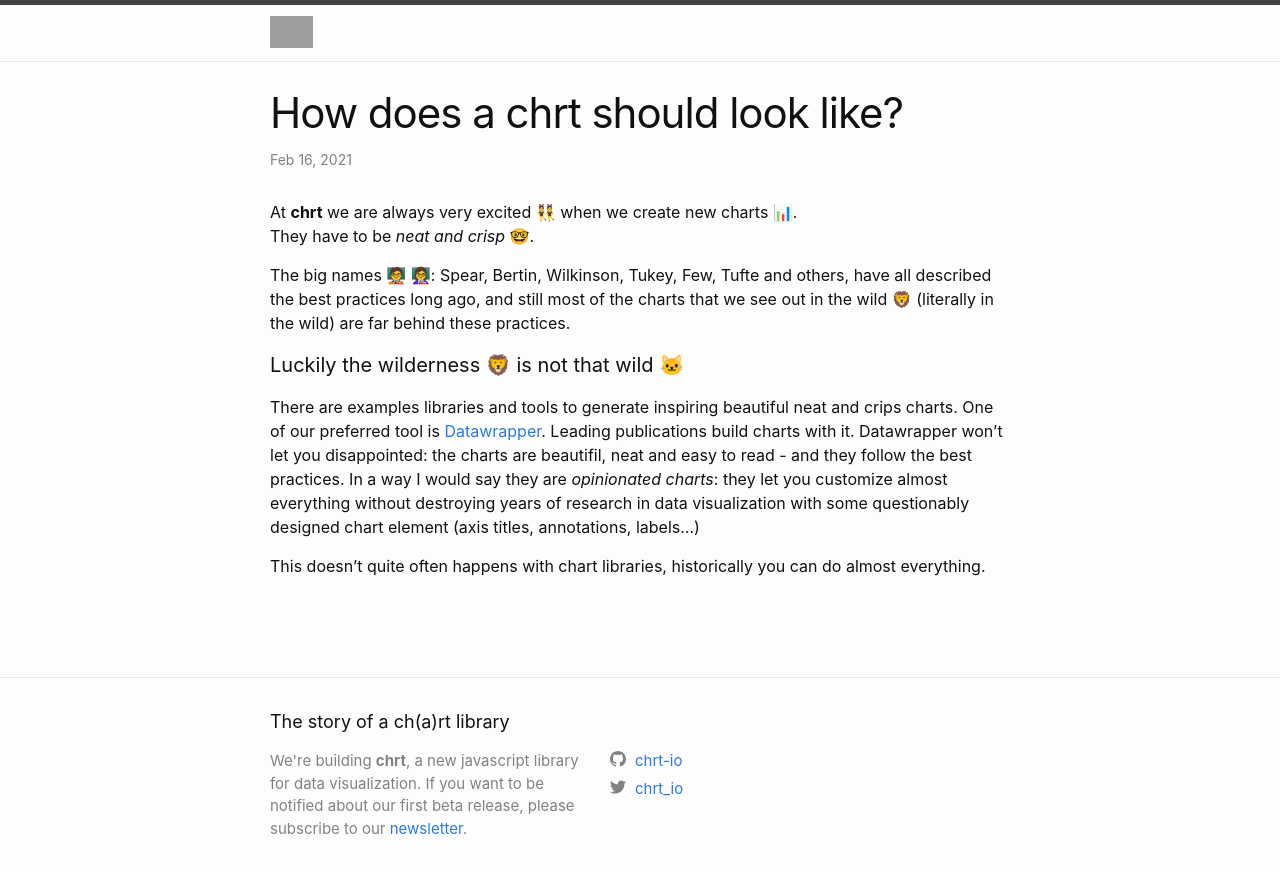
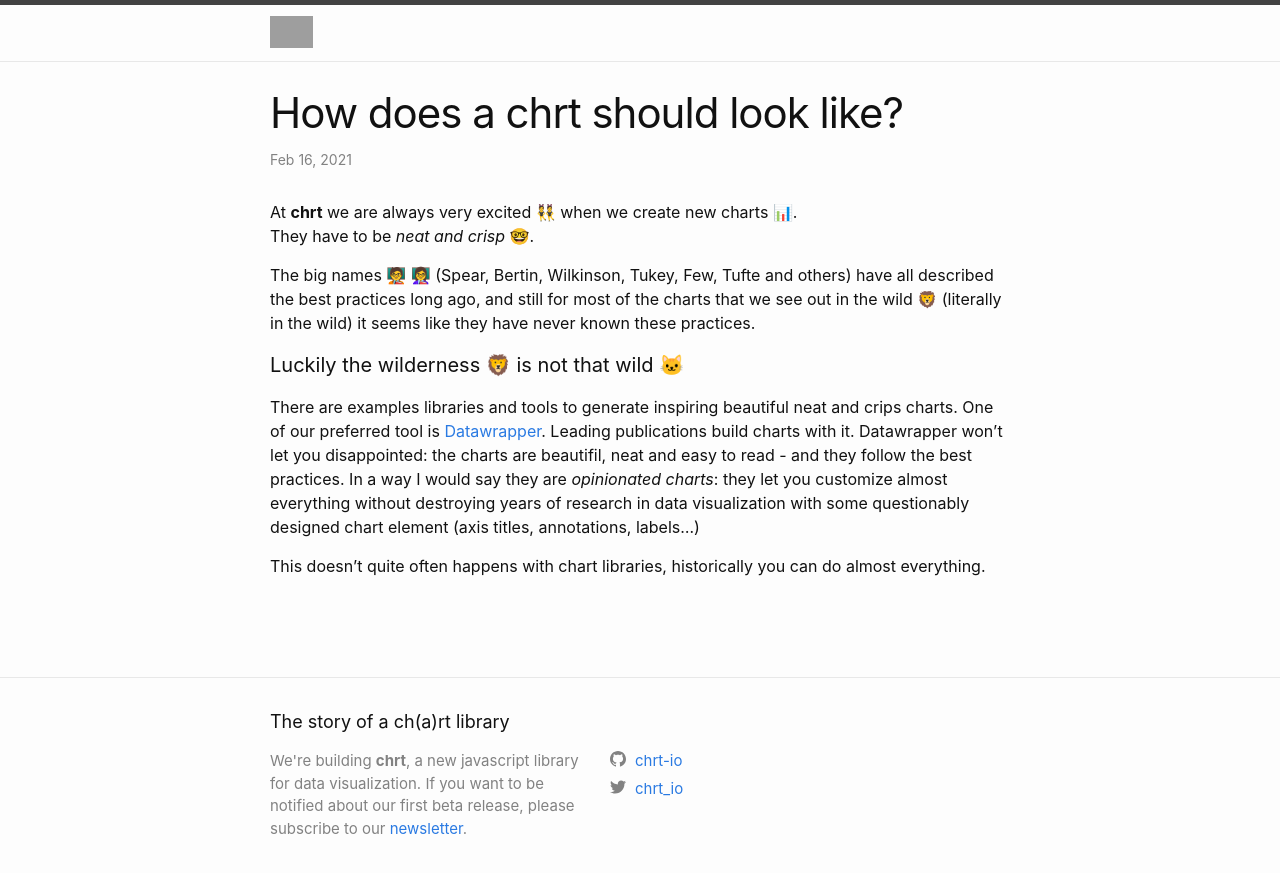
Before and after one commit to chrt-io/blog, a Jekyll site: the page built from _posts/2021-02-16-how-does-a-chrt-should-look-like.md, in a window 1280 px wide. Shown: the top 873 px of the page. Built offline with Jekyll 4.4.1, drawn with Linux system fonts in a browser that asks for light colours; grey boxes are pictures that could not be loaded.

Commit message:
Update from Forestry.io carlo zapponi updated _posts/2021-02-16-how-does-a-chrt-should-look-like.md

```diff
--- a/_posts/2021-02-16-how-does-a-chrt-should-look-like.md
+++ b/_posts/2021-02-16-how-does-a-chrt-should-look-like.md
@@ -8,7 +8,7 @@ categories: ''
 At **chrt** we are always very excited 👯 when we create new charts 📊.
 They have to be _neat and crisp_ 🤓.
 
-The big names 🧑‍🏫 👩‍🏫: Spear, Bertin, Wilkinson, Tukey, Few, Tufte and others, have all described the best practices long ago, and still most of the charts that we see out in the wild 🦁 (literally in the wild) are far behind these practices.
+The big names 🧑‍🏫 👩‍🏫 (Spear, Bertin, Wilkinson, Tukey, Few, Tufte and others) have all described the best practices long ago, and still for most of the charts that we see out in the wild 🦁 (literally in the wild) it seems like they have never known these practices.
 
 #### Luckily the wilderness 🦁 is not that wild 🐱
 
```
